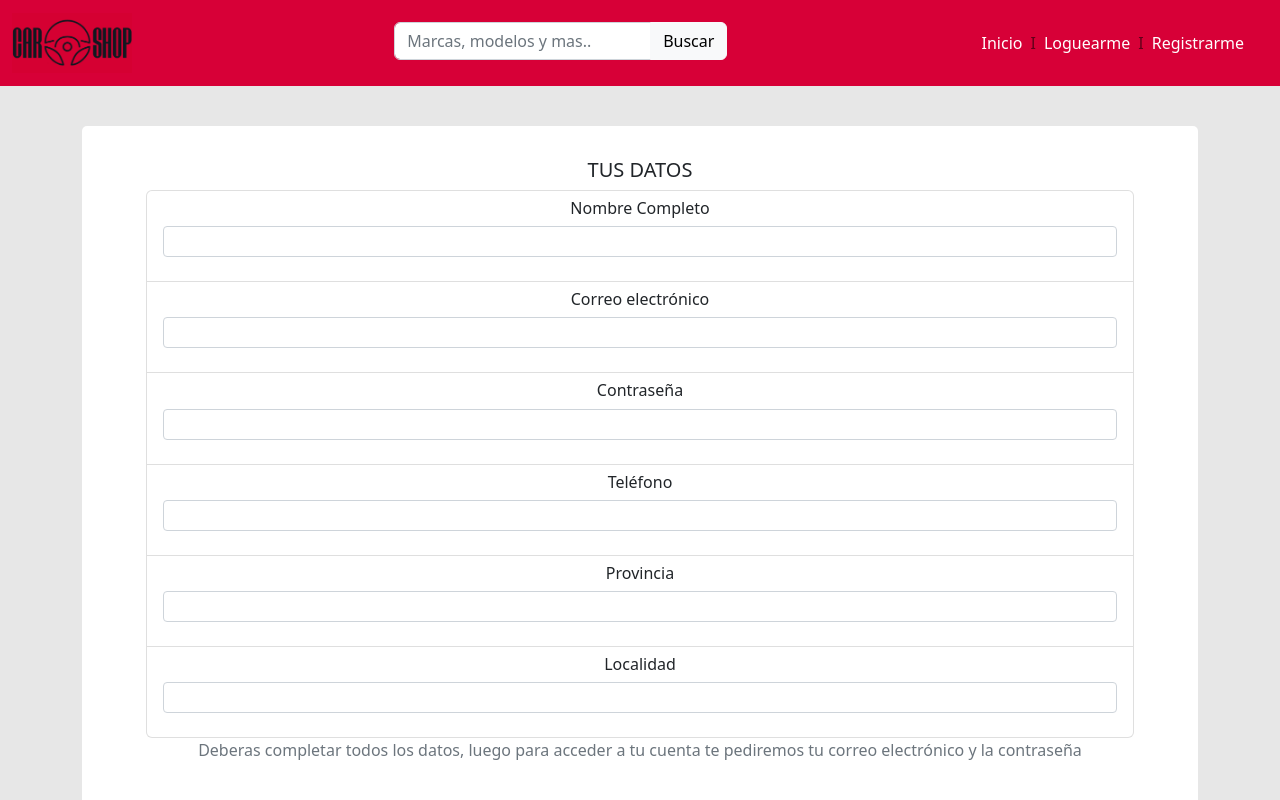
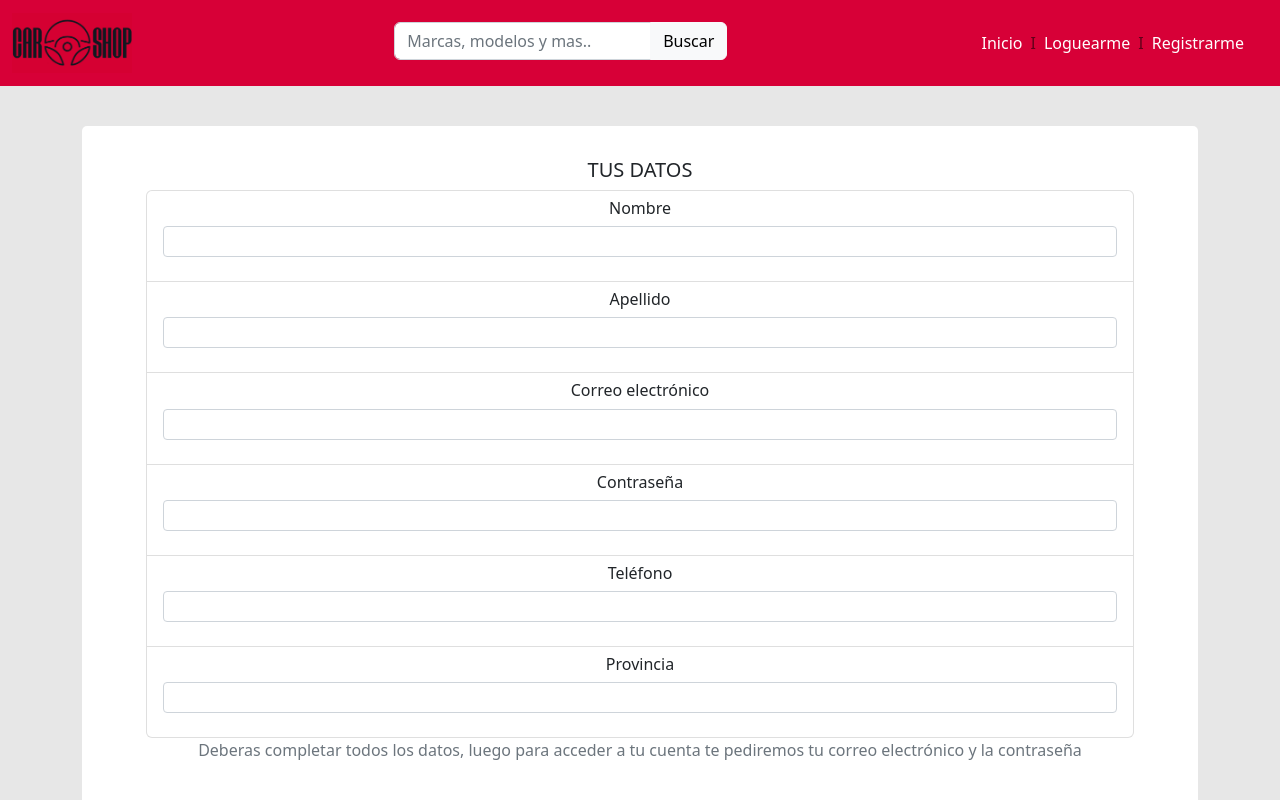
Before and after one commit to hernanmf/Car-Shop, a React (Create React App) app in the folder client/: page /nuevousuario in a window 1280 px wide. Shown: the top 800 px of the page. Built offline with nearby package versions, Linux system fonts and the light colour scheme.

Commit message:
fix de formularios

```diff
--- a/client/src/components/header.js
+++ b/client/src/components/header.js
@@ -43,7 +43,7 @@ const Header = () => {
     /* showHideMenu(); */
     let LogOut = window.confirm("Desea cerrar sesión realmente?");
     if (LogOut) {
-      alert(`¡CHAU! ${activeUser.nombre_completo} ESPERAMOS QUE VUELVAS PRONTO`);
+      alert(`¡CHAU! ${activeUser.nombre} ESPERAMOS QUE VUELVAS PRONTO`);
       setactiveUser(false);
       cerrarBurguerMenu();
       navigate('/', {
@@ -107,7 +107,7 @@ const Header = () => {
           {(activeUser && !show)?
             <Nav.Link>
               <Link to="/misdatos" style={{ color: colorLetra, textDecoration: 'none' }} onClick={cerrarBurguerMenu}>
-                ¡Hola {activeUser.nombre_completo}!
+                ¡Hola {activeUser.nombre}!
               </Link>
             </Nav.Link>
             : <></>}
--- a/client/src/datos/usuarios.js
+++ b/client/src/datos/usuarios.js
@@ -3,7 +3,8 @@ let usuarios = [
     {
       "id": 1,
       "password": "contraseña1",
-      "nombre_completo": "Juan Pérez",
+      "nombre": "Juan",
+      "apellido": "Perez",
       "correo_electronico": "juan.perez@mail.com",
       "telefono": "1234567890",
       "provincia": "Buenos Aires"
@@ -11,7 +12,8 @@ let usuarios = [
     {
       "id": 2,
       "password": "contraseña2",
-      "nombre_completo": "María González",
+      "nombre": "María González",
+      "apellido": "González",
       "correo_electronico": "maria.gonzalez@mail.com",
       "telefono": "0987654321",
       "provincia": "Córdoba"
@@ -19,7 +21,8 @@ let usuarios = [
     {
       "id": 3,
       "password": "contraseña3",
-      "nombre_completo": "Pedro Rodríguez",
+      "nombre": "Pedro Rodríguez",
+      "apellido": "Rodríguez",
       "correo_electronico": "pedro.rodriguez@mail.com",
       "telefono": "5555555555",
       "provincia": "Mendoza"
@@ -27,7 +30,8 @@ let usuarios = [
     {
       "id": 4,
       "password": "aa",
-      "nombre_completo": "Pedro Rodríguez",
+      "nombre": "Pedro Rodríguez",
+      "apellido": "Rodríguez",
       "correo_electronico": "aa@aa",
       "telefono": "5555555555",
       "provincia": "Mendoza"
--- a/client/src/pages/editardatos.jsx
+++ b/client/src/pages/editardatos.jsx
@@ -29,7 +29,8 @@ const Editardatos = () => {
       //el form valida bien
       let newUserData = activeUser;
       console.log(`Info vieja: `, activeUser);
-      newUserData.nombre_completo = form.inputnombre_completo.value.trim();
+      newUserData.nombre = form.inputnombre.value.trim();
+      newUserData.apellido = form.inputapellido.value.trim();
       newUserData.correo_electronico = form.inputcorreo_electronico.value.trim();
       newUserData.telefono = form.inputtelefono.value;
       newUserData.provincia = form.inputprovincia.value.trim();
@@ -66,7 +67,14 @@ const Editardatos = () => {
             <ListGroup.Item as="li">
               <h6>Nombre Completo</h6>
               <Form.Group>
-                  <Form.Control id='inputnombre_completo' type="text" defaultValue={activeUser.nombre_completo} className="mb-3" size='sm' required />
+                  <Form.Control id='inputnombre' type="text" defaultValue={activeUser.nombre} className="mb-3" size='sm' required />
+              </Form.Group>
+              </ListGroup.Item>
+
+            <ListGroup.Item as="li">
+              <h6>Nombre Completo</h6>
+              <Form.Group>
+                  <Form.Control id='inputapellido' type="text" defaultValue={activeUser.apellido} className="mb-3" size='sm' required />
               </Form.Group>
             </ListGroup.Item>
 
--- a/client/src/pages/misPublicaciones.jsx
+++ b/client/src/pages/misPublicaciones.jsx
@@ -30,7 +30,7 @@ const MisPublicaciones = () => {
 
   const handleDeleteCar = (idauto, e) => {
     console.log(activeCar);
-    let DeleteCar = window.confirm(`${activeUser.nombre_completo}, estas seguro que quieres eliminar el siguiente vehiculo? \n ${activeCar.marca} ${activeCar.modelo} ${activeCar.version} ${activeCar.anio}`);
+    let DeleteCar = window.confirm(`${activeUser.nombre}, estas seguro que quieres eliminar el siguiente vehiculo? \n ${activeCar.marca} ${activeCar.modelo} ${activeCar.version} ${activeCar.anio}`);
     if (DeleteCar) {
       let newAutos = autos.filter(auto => auto.id !== activeCar.id);
       setAutos(newAutos);
--- a/client/src/pages/misdatos.jsx
+++ b/client/src/pages/misdatos.jsx
@@ -20,7 +20,8 @@ const Misdatos = () => {
         <br />
         <h5>MIS DATOS</h5>
           <ListGroup as="ul">
-            <ListGroup.Item as="li"><h6>Nombre Completo</h6> <p>{activeUser.nombre_completo}</p></ListGroup.Item>
+            <ListGroup.Item as="li"><h6>Nombre</h6> <p>{activeUser.nombre}</p></ListGroup.Item>
+            <ListGroup.Item as="li"><h6>Apellido</h6> <p>{activeUser.apellido}</p></ListGroup.Item>
             <ListGroup.Item as="li"><h6>Correo electrónico</h6> <p>{activeUser.correo_electronico}</p></ListGroup.Item>
             <ListGroup.Item as="li"><h6>Teléfono</h6> <p>{activeUser.telefono}</p></ListGroup.Item>
             <ListGroup.Item as="li"><h6>Provincia</h6> <p>{activeUser.provincia}</p></ListGroup.Item>
--- a/client/src/pages/nuevoUsuario.jsx
+++ b/client/src/pages/nuevoUsuario.jsx
@@ -29,20 +29,20 @@ const NuevoUsuario = () => {
       if (!usuarioExiste) {
         let newUserData = {
           id: newListadoUsuarios.length + 1,
-          nombre_completo: form.inputnombre_completo.value.trim(),
+          nombre: form.inputnombre.value.trim(),
+          apellido: form.inputapellido.value.trim(),
           correo_electronico: form.inputcorreo_electronico.value.trim(),
           password: form.inputpassword.value.trim(),
           telefono: form.inputtelefono.value,
           provincia: form.inputprovincia.value.trim(),
-          localidad: form.inputlocalidad.value.trim()
         };
         console.log(`Nuevo usuario: `, newUserData);
         newListadoUsuarios.push(newUserData);
         console.log(`Nuevo listado de usuarios`, newListadoUsuarios);
         setUsuarios(newListadoUsuarios);
 
-        console.log(`${newUserData.nombre_completo} te has registrado exitosamente! \n Logueate y busca ese vehículo que tanto estas buscando!`);
-        window.alert(`${newUserData.nombre_completo} te has registrado exitosamente! \n Logueate y busca ese vehículo que tanto estas buscando!`);
+        console.log(`${newUserData.nombre} te has registrado exitosamente! \n Logueate y busca ese vehículo que tanto estas buscando!`);
+        window.alert(`${newUserData.nombre} te has registrado exitosamente! \n Logueate y busca ese vehículo que tanto estas buscando!`);
         navigate('/login', {});
         e.preventDefault();
         e.stopPropagation();
@@ -64,9 +64,16 @@ const NuevoUsuario = () => {
         <Form validated={validated} onSubmit={handleAgregarUsuario}>
           <ListGroup as="ul">
             <ListGroup.Item as="li">
-              <h6>Nombre Completo</h6>
+              <h6>Nombre</h6>
               <Form.Group>
-                  <Form.Control id='inputnombre_completo' type="text"  className="mb-3" size='sm' required />
+                  <Form.Control id='inputnombre' type="text"  className="mb-3" size='sm' required />
+              </Form.Group>
+              </ListGroup.Item>
+
+            <ListGroup.Item as="li">
+              <h6>Apellido</h6>
+              <Form.Group>
+                  <Form.Control id='inputapellido' type="text"  className="mb-3" size='sm' required />
               </Form.Group>
             </ListGroup.Item>
 
@@ -90,10 +97,6 @@ const NuevoUsuario = () => {
               <Form.Control id='inputprovincia' type="text" className="mb-3" size='sm' required />
             </ListGroup.Item>
 
-            <ListGroup.Item as="li">
-              <h6>Localidad</h6>
-              <Form.Control id='inputlocalidad' type="text" className="mb-3" size='sm' required />
-            </ListGroup.Item>
           </ListGroup>
           <p className="text-muted">Deberas completar todos los datos, luego para acceder a tu cuenta te pediremos tu correo electrónico y la contraseña</p>
           <br />
--- a/client/src/pages/vistaVehiculo.jsx
+++ b/client/src/pages/vistaVehiculo.jsx
@@ -146,7 +146,7 @@ const VistaVehiculo = () => {
         <Card style={{ width: '100%' }}>
           {activeUser ?
           <Card.Body>
-            <Card.Title>{ infoVendedor.nombre_completo }</Card.Title>
+            <Card.Title>{ infoVendedor.nombre + infoVendedor.apellido }</Card.Title>
             <Row xs={1} md={3} className='justify-content-center'>
               <Col>
                 <Card.Subtitle>Ubicacion</Card.Subtitle>
```
